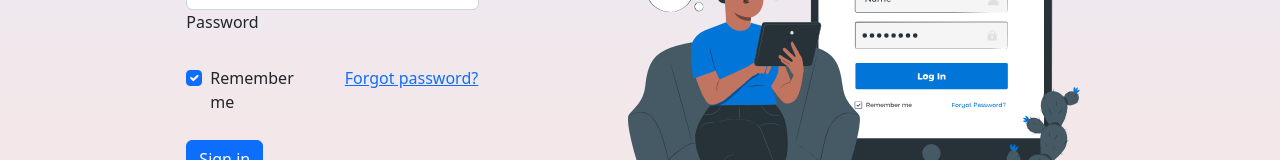
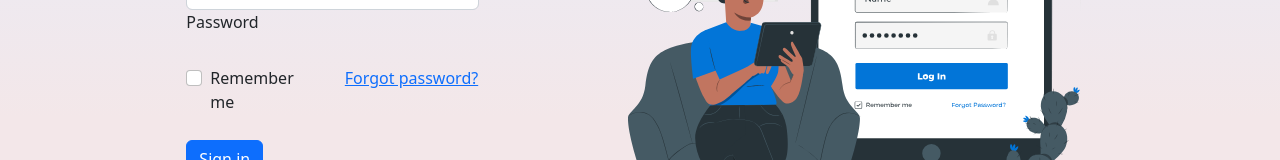
Before and after one commit to MirelaKostova/vidly, a React (Create React App) app: page /login in a window 1280 px wide. Shown: the part 308-468 px from the top of the page. Built offline with nearby package versions, Linux system fonts and the light colour scheme.

Commit message:
Checkbox in LoginForm fixed

```diff
--- a/src/components/common/loginForm/loginForm.jsx
+++ b/src/components/common/loginForm/loginForm.jsx
@@ -3,17 +3,21 @@ import { Link } from "react-router-dom";
 import "./loginForm.css";
 
 const LoginForm = () => {
+  const handleSubmit = (e) => {
+    console.log("Hello");
+  };
+
   return (
     <div className="wrapper-container d-flex justify-content-center">
       <div className="login-container ">
-        <form>
+        <form onSubmit={handleSubmit}>
           <h1>Welcome back</h1>
           <p>Please enter your details</p>
 
           {/* Email input */}
           <div className="form-outline">
             <input type="email" id="emailForm" className="form-control" />
-            <label className="form-label" for="emailForm">
+            <label className="form-label" htmlFor="emailForm">
               Email address
             </label>
           </div>
@@ -21,7 +25,7 @@ const LoginForm = () => {
           {/* Password input */}
           <div className="form-outline mb-4">
             <input type="password" id="pwdForm" className="form-control" />
-            <label className="form-label" for="pwdForm">
+            <label className="form-label" htmlFor="pwdForm">
               Password
             </label>
           </div>
@@ -34,11 +38,10 @@ const LoginForm = () => {
                 <input
                   className="form-check-input"
                   type="checkbox"
-                  value=""
+                  value="onChecked"
                   id="checkbox"
-                  checked
                 />
-                <label className="form-check-label" for="checkbox">
+                <label className="form-check-label" htmlFor="checkbox">
                   {" "}
                   Remember me{" "}
                 </label>
```
